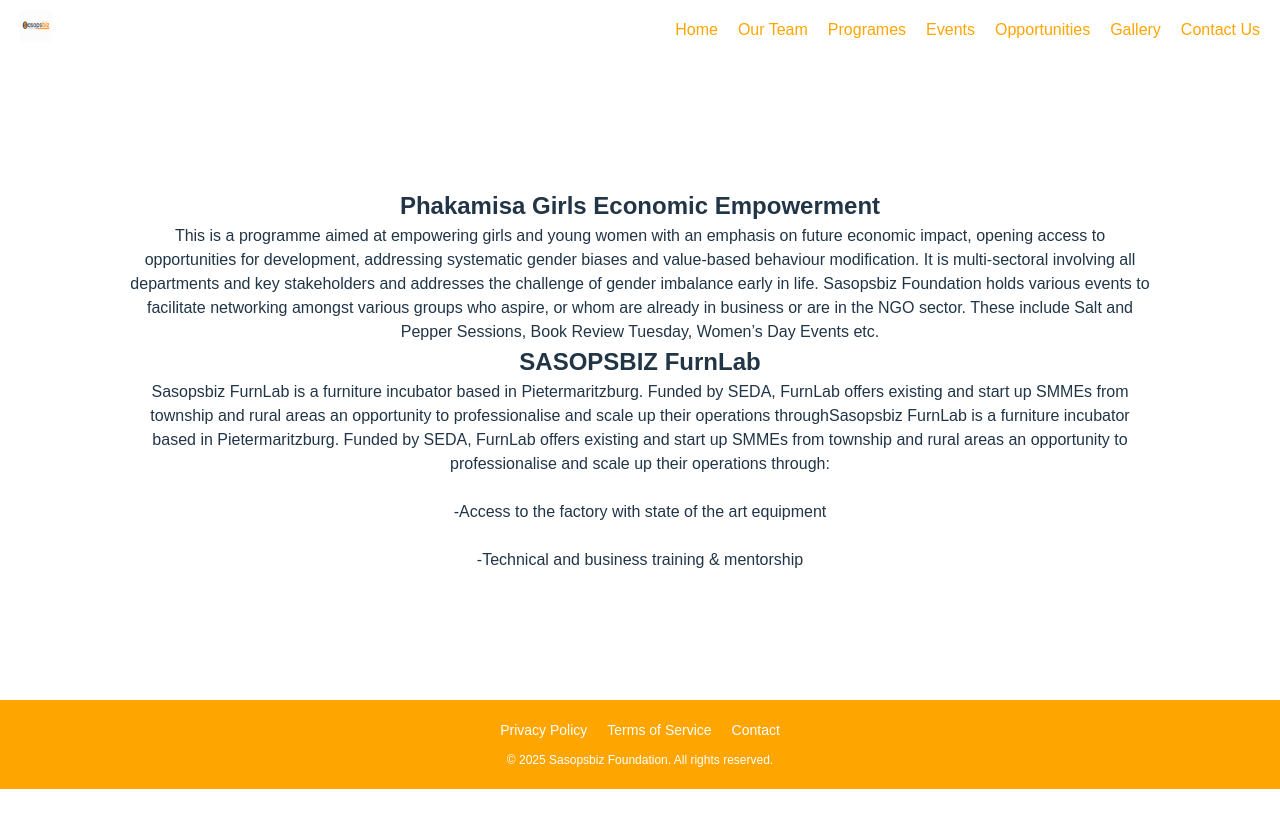
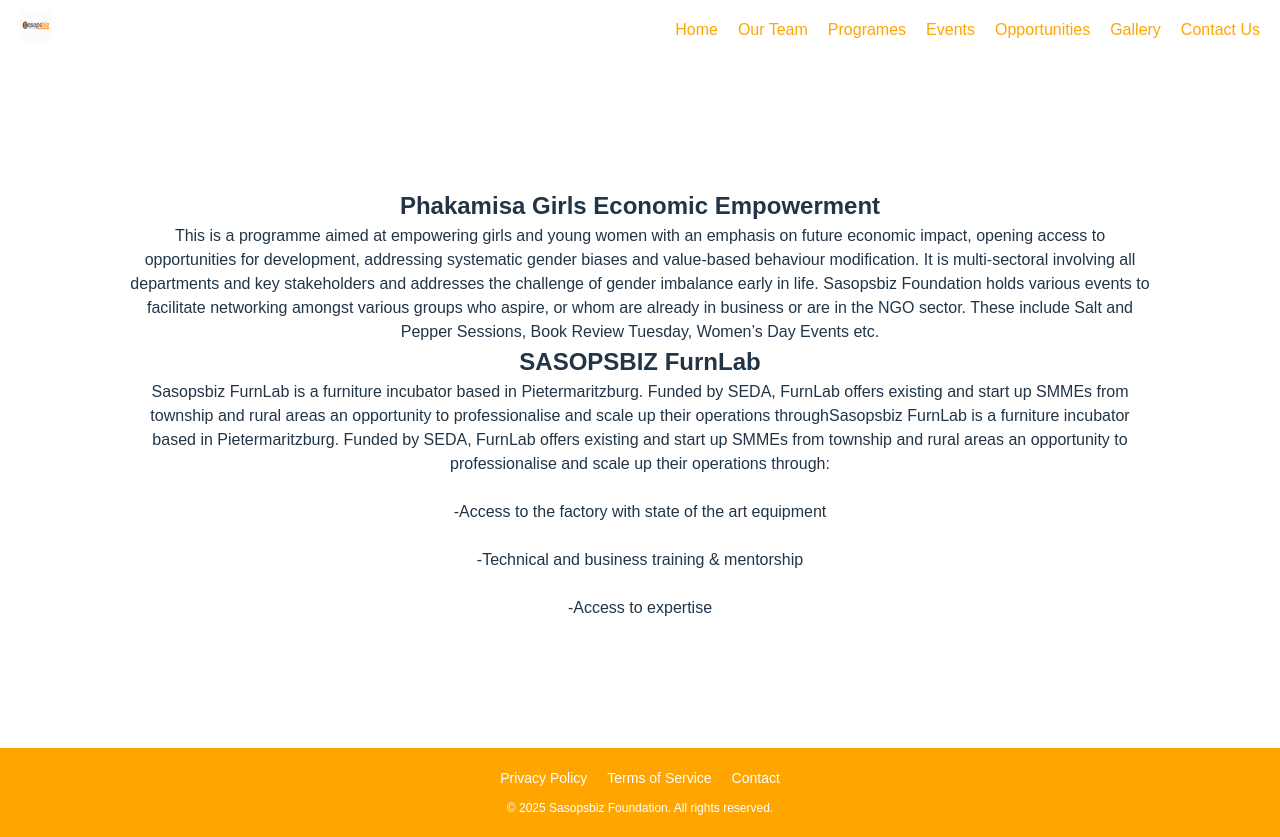
Before and after one commit to zibusisojnduna/Sasopsbiz-Foundation, a React (Vite) app: page /programes in a window 1280 px wide. Before the commit the page ends 800 px from the top, so only its background shows below. Built offline with nearby package versions, Linux system fonts and the light colour scheme.

Commit message:
progrmes updated

```diff
--- a/src/pages/programes.jsx
+++ b/src/pages/programes.jsx
@@ -12,7 +12,8 @@
                     <p>Sasopsbiz FurnLab is a furniture incubator based in Pietermaritzburg. Funded by SEDA, FurnLab offers existing and start up SMMEs from township and rural areas an opportunity to professionalise and scale up their operations throughSasopsbiz FurnLab is a furniture incubator based in Pietermaritzburg. Funded by SEDA, FurnLab offers existing and start up SMMEs from township and rural areas an opportunity to professionalise and scale up their operations through:</p><br>
                     </br>
                     <p>-Access to the factory with state of the art equipment</p><br></br>
-                    <p>-Technical and business training & mentorship</p>
+                    <p>-Technical and business training & mentorship</p><br></br>
+                    <p>-Access to expertise</p>
 
             </div>
 
```
